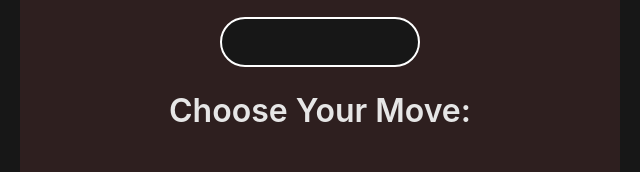
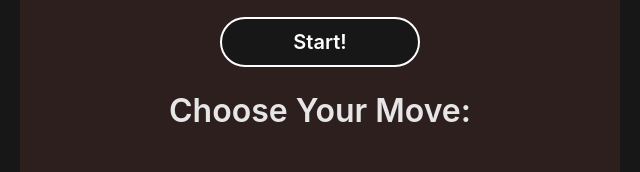
Before and after one commit to dev-DorMammun/rock-paper-scissor, a plain HTML site: page index.html in a window 1280 px wide. Shown: the part 423-595 px from the top of the page, 320-960 px from the left. Drawn offline with nearby package versions, Linux system fonts and the light colour scheme.

Commit message:
minor changes

```diff
--- a/index.html
+++ b/index.html
@@ -23,7 +23,7 @@
           </div>
         </div>
         <div class="move-section">
-          <div class="absolute"></div>
+          <div class="absolute">Start!</div>
           <div class="text">Choose Your Move:</div>
           <div class="move-container">
             <div class="move rock">
```
